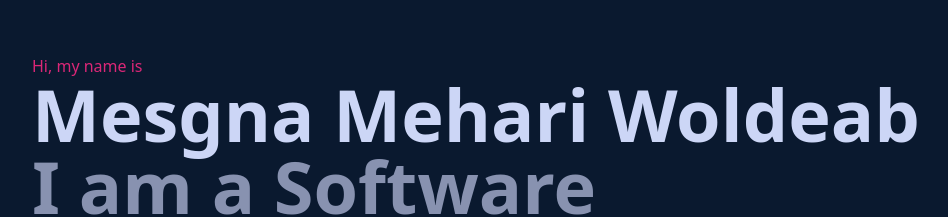
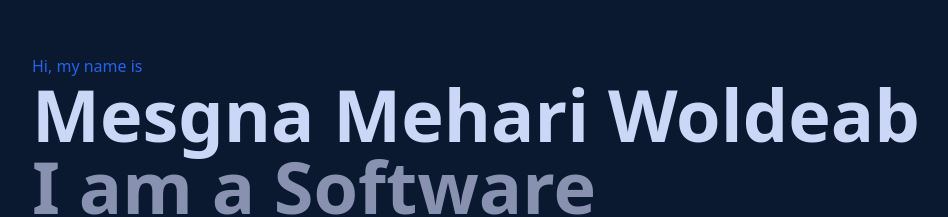
Before and after one commit to Mesgna616/my-portfolio, a React (Create React App) app: page / in a window 1280 px wide. Shown: the part 164-381 px from the top of the page, without its empty margins (140-1088 px from the left). Built offline with nearby package versions, Linux system fonts and the light colour scheme.

Commit message:
modifiying css

```diff
--- a/src/components/Home.jsx
+++ b/src/components/Home.jsx
@@ -7,7 +7,7 @@ const Home = () => {
     <div name="home" className="w-full h-screen bg-[#0a192f]">
       {/* Container */}
       <div className="max-w-[1000px] mx-auto px-8 flex flex-col justify-center h-full">
-        <p className="text-pink-600">Hi, my name is</p>
+        <p className="text-blue-600">Hi, my name is</p>
         <h1 className="text-4xl sm:text-7xl font-bold text-[#ccd6f6] ">
           {" "}
           Mesgna Mehari Woldeab
--- a/src/index.css
+++ b/src/index.css
@@ -1,5 +1,7 @@
 @tailwind base;
+
 @tailwind components;
+
 @tailwind utilities;
 
 @import url("https://fonts.googleapis.com/css2?family=Raleway:ital,wght@0,300;0,400;0,500;0,600;0,700;0,800;0,900;1,400&display=swap");
@@ -7,6 +9,7 @@
 @layer base {
   body {
     @apply font-[@Raleway];
+    background-color: #f1f5f9;
   }
 
   li {
```
